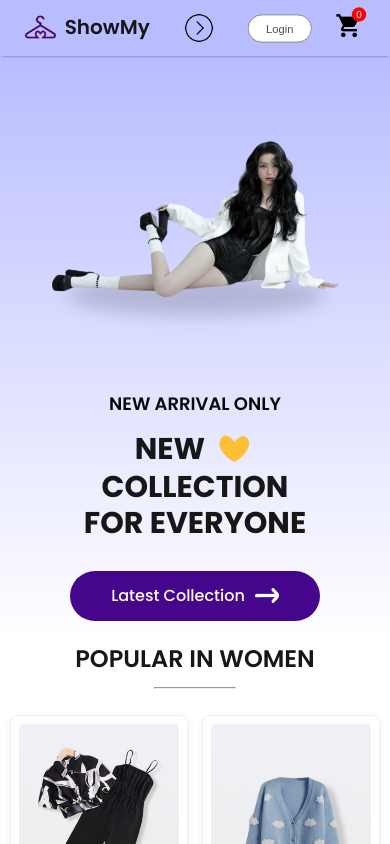
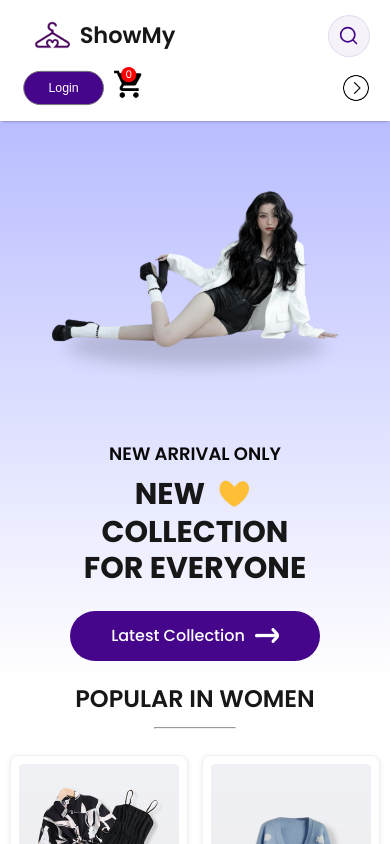
Before and after one commit to AisTattoo/TugasAkhirWebPro2_WebsiteE-Commerce, a React (Create React App) app: page / in a window 390 px wide. Shown: the top 844 px of the page. Built offline with nearby package versions, Linux system fonts and the light colour scheme.

Commit message:
udah search

```diff
--- a/src/App.js
+++ b/src/App.js
@@ -1,4 +1,3 @@
-import logo from "./logo.svg";
 import "./App.css";
 import Navbar from "./Components/Navbar/Navbar";
 import { BrowserRouter, Routes, Route } from "react-router-dom";
--- a/src/Components/Footer/Footer.css
+++ b/src/Components/Footer/Footer.css
@@ -7,7 +7,7 @@
   background: #45068b;
   padding: 60px 20px;
   box-shadow: 0 -2px 10px rgba(0,0,0,0.1);
-  border-radius: 20px;
+  border-radius: 5px;
 }
 
 .footer-logo {
--- a/src/Components/Hero/Hero.css
+++ b/src/Components/Hero/Hero.css
@@ -1,8 +1,8 @@
 .hero {
-  min-height: 80vh;
+  min-height: 60vh; /* Dikurangi dari 80vh ke 60vh */
   background: linear-gradient(180deg, #b9bdff, #ffffff);
   display: flex;
-  padding: 40px 60px;
+  padding: 5px 60px 40px 60px; /* Kurangi padding top dari 20px ke 5px */
   box-sizing: border-box;
   align-items: center;
   max-width: 100vw;
@@ -24,7 +24,6 @@
   color: #090909;
   font-size: clamp(18px, 2.5vw, 26px);
   font-weight: 600;
-  margin: 0;
 }
 
 .hero-left p {
@@ -98,7 +97,7 @@
 /* Large Desktop */
 @media (max-width: 1280px) {
   .hero {
-    padding: 40px 40px;
+    padding: 5px 40px 40px 40px; /* Kurangi padding top ke 5px */
   }
 
   .hero-left {
@@ -113,8 +112,8 @@
 /* Desktop/Tablet Landscape */
 @media (max-width: 1024px) {
   .hero {
-    padding: 30px 30px;
-    min-height: 70vh;
+    padding: 5px 30px 30px 30px; /* Kurangi padding top ke 5px */
+    min-height: 55vh; /* Dikurangi dari 70vh ke 55vh */
   }
 
   .hero-left {
@@ -136,8 +135,8 @@
   .hero {
     flex-direction: column;
     text-align: center;
-    padding: 30px 20px;
-    min-height: 60vh;
+    padding: 5px 20px 30px 20px; /* Kurangi padding top ke 5px */
+    min-height: 50vh; /* Dikurangi dari 60vh ke 50vh */
     gap: 30px;
   }
 
@@ -174,13 +173,13 @@
 /* Mobile Large */
 @media (max-width: 480px) {
   .hero {
-    padding: 20px 15px;
-    min-height: 50vh;
+    padding: 5px 15px 20px 15px; /* Kurangi padding top ke 5px */
+    min-height: 45vh; /* Dikurangi dari 50vh ke 45vh */
     gap: 20px;
   }
 
   .hero-left {
-    gap: 15px;
+    gap: 10px;
   }
 
   .hero-left p {
@@ -244,7 +243,7 @@
   }
 
   .hero {
-    min-height: 40vh;
+    min-height: 35vh; /* Dikurangi dari 40vh ke 35vh */
   }
 
   .hero-left p {
--- a/src/Components/Navbar/Navbar.css
+++ b/src/Components/Navbar/Navbar.css
@@ -1,18 +1,20 @@
 .navbar {
   display: flex;
-  justify-content: space-around;
-  padding: 16px;
+  justify-content: space-between;
+  padding: 16px 30px;
   box-shadow: 0 1px 3px -2px black;
   align-items: center;
   position: relative;
   z-index: 1000;
-  background-color: #b9bdff; /* Background warna yang diminta */
+  gap: 30px;
+  min-height: 70px;
 }
 
 .nav-logo {
   display: flex;
   align-items: center;
   gap: 10px;
+  flex-shrink: 0;
 }
 
 .nav-logo p {
@@ -25,9 +27,11 @@
   display: flex;
   align-items: center;
   list-style: none;
-  gap: 50px;
-  font-size: 20px;
+  gap: 30px;
+  font-size: 18px;
   font-weight: 500;
+  flex: 1;
+  justify-content: center;
 }
 
 .nav-menu li {
@@ -37,63 +41,195 @@
   justify-content: center;
   gap: 3px;
   cursor: pointer;
-  color: #626262;
-  padding: 8px 16px;
   border-radius: 20px;
   transition: all 0.3s ease;
+  position: relative;
 }
 
-/* Tambahkan efek hover */
-.nav-menu li:hover {
-  background-color: rgba(255, 255, 255, 0.3);
-  color: #333;
+/* Link styling - ini yang penting untuk area klik */
+.nav-menu li a {
+  color: #45068b;
+  text-decoration: none;
+  padding: 10px 20px;
+  border-radius: 50px;
+  transition: all 0.3s ease;
+  display: flex;
+  align-items: center;
+  justify-content: center;
+  min-width: 80px;
+  text-align: center;
+  background-color: transparent;
+  font-weight: 500;
 }
 
-/* Item aktif, misalnya saat di halaman tersebut */
-.nav-menu li.active {
-  background-color: black;
+/* Hover effect pada link */
+.nav-menu li a:hover {
+  background-color: rgba(115, 97, 255, 0.234);
+  color: #45068b;
+  transform: translateY(-2px);
+}
+
+/* Active state - saat menu aktif */
+.nav-menu li.active a {
+  background-color: #45068b;
   color: white;
 }
+.nav-menu li.active a:hover{
+  background-color: #8c38ec;
+}
 
-/* Garis kecil di bawah menu */
-.nav-menu hr {
+/* Garis kecil di bawah menu - hapus karena tidak perlu */
+.nav-menu li hr {
+  display: none;
+}
+
+/* Garis untuk active state */
+.nav-menu li.active hr {
+  background: white;
+}
+
+/* ========== SEARCH STYLES - TOGGLE VERSION ========== */
+.nav-search {
+  display: flex;
+  align-items: center;
+  gap: 15px;
+  flex-shrink: 0;
+  position: relative;
+}
+
+/* Search icon button - yang diklik untuk toggle */
+.search-toggle {
+  color: #45068b;
+  cursor: pointer;
+  display: flex;
+  align-items: center;
+  justify-content: center;
+  padding: 10px;
+  border-radius: 50%;
+  transition: all 0.2s ease;
+  flex-shrink: 0;
+  font-size: 18px;
+  background: rgba(69, 6, 139, 0.05);
+  border: 1px solid rgba(69, 6, 139, 0.1);
+}
+
+.search-toggle:hover {
+  background-color: rgba(69, 6, 139, 0.15);
+  transform: scale(1.05);
+  border-color: rgba(69, 6, 139, 0.2);
+}
+
+/* Search box - hidden by default */
+.search-box {
+  display: none;
+  align-items: center;
+  background: white;
+  border: 2px solid #e9ecef;
+  border-radius: 30px;
+  padding: 8px 16px;
+  transition: all 0.3s ease;
+  width: 280px;
+  position: absolute;
+  right: -20px;
+  top: 50%;
+  transform: translateY(-50%);
+  z-index: 1001;
+  box-shadow: 0 4px 12px rgba(0, 0, 0, 0.1);
+  margin-right: 20px;
+}
+
+/* Show search box when active */
+.search-box.active {
+  display: flex;
+  animation: slideIn 0.3s ease-out;
+}
+
+@keyframes slideIn {
+  from {
+    opacity: 0;
+    transform: translateY(-50%) translateX(20px);
+  }
+  to {
+    opacity: 1;
+    transform: translateY(-50%) translateX(0);
+  }
+}
+
+.search-box:focus-within {
+  border-color: #45068b;
+  box-shadow: 0 4px 16px rgba(69, 6, 139, 0.2);
+}
+
+.search-box input {
   border: none;
-  width: 80%;
-  height: 3px;
-  border-radius: 10px;
-  background: #a1a1a1;
+  outline: none;
+  background: transparent;
+  padding: 8px 12px;
+  font-size: 14px;
+  width: 100%;
+  color: #333;
+  font-weight: 400;
 }
+
+.search-box input::placeholder {
+  color: #999;
+  font-weight: 400;
+}
+
+.search-close {
+  color: #666;
+  cursor: pointer;
+  display: flex;
+  align-items: center;
+  justify-content: center;
+  padding: 6px;
+  border-radius: 50%;
+  transition: all 0.2s ease;
+  flex-shrink: 0;
+  margin-left: 8px;
+}
+
+.search-close:hover {
+  background-color: rgba(255, 0, 0, 0.1);
+  color: #e74c3c;
+  transform: scale(1.1);
+}
+/* ========== END SEARCH STYLES ========== */
 
 .nav-login-cart {
   display: flex;
   align-items: center;
-  gap: 45px;
+  gap: 25px;
   position: relative;
   z-index: 10;
+  flex-shrink: 0;
+  padding-right: 10px;
 }
 
 .nav-login-cart button {
-  width: 150px;
-  height: 58px;
+  width: 120px;
+  height: 45px;
   outline: none;
   border: 1px solid #7a7a7a;
   border-radius: 75px;
-  color: #515151;
-  font-size: 20px;
+  color: #ffff;
+  font-size: 16px;
   font-weight: 500;
-  background: white;
+  background: #45068b;
   cursor: pointer;
-  transition: background 0.3s;
+  transition: all 0.3s ease;
 }
 
 .nav-login-cart button:hover {
-  background: #f0f0f0;
+  background: #8c38ec;
+  transform: translateY(-2px);
+  box-shadow: 0 4px 8px rgba(0,0,0,0.1);
 }
 
-/* Hindari klik warna oranye saat tombol ditekan */
 .nav-login-cart button:active {
   background: #dcdcdc;
   color: #000;
+  transform: translateY(0);
 }
 
 .nav-cart-count {
@@ -117,7 +253,8 @@
 /* Responsive Breakpoints */
 @media (max-width: 1280px) {
   .navbar {
-    padding: 12px 50px;
+    padding: 12px 15px;
+    gap: 15px;
   }
   .nav-logo img {
     width: 40px;
@@ -126,19 +263,29 @@
     font-size: 25px;
   }
   .nav-menu {
-    gap: 30px;
+    gap: 20px;
     font-size: 16px;
   }
+  .nav-menu li a {
+    padding: 8px 16px;
+    min-width: 70px;
+  }
+  .search-box {
+    width: 240px;
+    padding: 6px 14px;
+    right: -10px;
+    margin-right: 15px;
+  }
   .nav-login-cart {
-    gap: 30px;
+    gap: 15px;
   }
   .nav-login-cart button {
-    width: 120px;
-    height: 45px;
-    font-size: 16px;
+    width: 100px;
+    height: 40px;
+    font-size: 14px;
   }
   .nav-cart-count {
-    margin-left: -40px;
+    margin-left: -35px;
     font-size: 12px;
   }
 }
@@ -150,6 +297,15 @@
   .nav-menu {
     gap: 25px;
     font-size: 14px;
+  }
+  .nav-menu li a {
+    padding: 6px 12px;
+    min-width: 60px;
+  }
+  .search-box {
+    width: 200px;
+    right: -5px;
+    margin-right: 12px;
   }
   .nav-login-cart img {
     width: 30px;
@@ -167,43 +323,183 @@
 
 @media (max-width: 800px) {
   .navbar {
-    padding: 10px 0px;
+    padding: 16px 25px; /* Padding lebih besar */
+    flex-wrap: wrap;
+    row-gap: 15px;
+    min-height: 80px;
   }
+
+  .nav-logo {
+    flex: 1 1 auto; /* Jangan full width */
+    order: 1;
+  }
+
   .nav-dropdown {
     display: block;
-    width: 30px;
-    rotate: -90deg;
+    width: 28px;
+    transform: rotate(-90deg);
     transition: 0.5s;
+    cursor: pointer;
+    order: 4; /* Pindah ke ujung kanan */
+    margin-left: auto;
   }
+
+  .nav-dropdown.open {
+    transform: rotate(90deg);
+  }
+
+  /* MENU HORIZONTAL - PERBAIKAN! */
   .nav-menu {
     display: none;
-    height: 80px;
-    width: 100%;
+    flex-direction: row; /* HORIZONTAL */
+    align-items: center;
+    height: auto;
+    width: calc(100% + 50px); /* Lebih lebar dari container */
     position: absolute;
-    background-color: #b9bdff; /* Background dropdown sama dengan navbar */
-    justify-content: center;
-    top: 50px;
+    top: 100%;
+    left: -25px; /* Extend ke kiri */
+    right: -25px; /* Extend ke kanan */
+    background: white;
+    box-shadow: 0 4px 12px rgba(0,0,0,0.15);
+    order: 5;
+    padding: 20px 30px; /* Padding yang cukup */
+    gap: 25px; /* Gap yang lebih besar */
+    justify-content: center; /* Center menu items */
+    flex-wrap: nowrap; /* Jangan wrap, tetap horizontal */
+    z-index: 999;
+    border-radius: 0 0 15px 15px; /* Rounded bottom corners */
+    overflow-x: auto; /* Scroll horizontal jika perlu */
+    scrollbar-width: none; /* Hide scrollbar */
+    -ms-overflow-style: none; /* Hide scrollbar IE */
   }
+
+  /* Hide scrollbar webkit */
+  .nav-menu::-webkit-scrollbar {
+    display: none;
+  }
+
   .nav-menu-visible {
     display: flex;
   }
-  .nav-dropdown.open {
-    transform: rotate(90deg);
+
+  /* Menu items di mobile - styling yang lebih baik */
+  .nav-menu li {
+    flex-shrink: 0; /* Jangan shrink */
+  }
+
+  .nav-menu li a {
+    padding: 10px 20px;
+    font-size: 15px;
+    min-width: 80px;
+    white-space: nowrap;
+    border-radius: 25px;
+  }
+
+  .nav-login-cart {
+    display: flex;
+    order: 2;
+    align-items: center;
+    gap: 15px;
+  }
+
+  .nav-search {
+    display: flex;
+    align-items: center;
+    order: 3;
+    gap: 10px;
+  }
+
+  .search-box {
+    width: 180px;
+    padding: 6px 12px;
+    right: 0px;
+    margin-right: 10px;
+  }
+
+  .nav-login-cart button {
+    width: 90px;
+    height: 38px;
+    font-size: 14px;
   }
 }
 
 @media (max-width: 500px) {
   .navbar {
-    padding: 8px 0px; /* Diperbaiki dari "width: 8px 0px" */
+    padding: 15px 20px; /* Padding lebih besar untuk mobile kecil */
+    flex-wrap: wrap;
+    row-gap: 12px;
+    min-height: 75px;
   }
+
   .nav-logo {
-    transform: scale(0.8);
+    flex: 1 1 auto;
+    transform: scale(0.9);
+    order: 1;
   }
+
+  .nav-dropdown {
+    order: 4;
+    margin-left: auto;
+  }
+
+  /* MENU HORIZONTAL di mobile kecil - PERBAIKAN */
   .nav-menu {
-    height: 70px;
-    top: 50px;
+    top: 100%;
+    left: -20px;
+    right: -20px;
+    width: calc(100% + 40px);
+    gap: 20px;
+    padding: 18px 25px;
+    font-size: 14px;
+    justify-content: flex-start; /* Start dari kiri tapi dengan padding cukup */
+    overflow-x: auto;
+    border-radius: 0 0 12px 12px;
   }
+
+  .nav-menu li a {
+    padding: 8px 16px;
+    font-size: 13px;
+    min-width: 70px;
+  }
+
+  /* SEARCH dan LOGIN - positioning yang lebih baik */
+  .nav-search {
+    order: 2;
+    display: flex;
+    width: auto;
+    margin-top: 0;
+    gap: 8px;
+  }
+
+  .search-box {
+    width: 160px;
+    padding: 5px 10px;
+    right: 5px;
+    margin-right: 8px;
+  }
+
+  .search-box input {
+    font-size: 12px;
+  }
+
   .nav-login-cart {
-    transform: scale(0.8);
+    order: 3;
+    display: flex;
+    gap: 10px;
+    transform: scale(0.95);
+  }
+
+  .nav-login-cart button {
+    width: 85px;
+    height: 36px;
+    font-size: 13px;
+  }
+
+  .nav-cart-count {
+    width: 16px;
+    height: 16px;
+    font-size: 11px;
+    margin-left: -32px;
+    margin-top: -28px;
   }
 }
--- a/src/Components/Navbar/Navbar.jsx
+++ b/src/Components/Navbar/Navbar.jsx
@@ -9,46 +9,104 @@ import nav_dropdown from '../Assets/nav_dropdown.png'
 const Navbar = () => {
 
   const [menu, setMenu] = useState("shop");
-  const {getTotalCartItems}= useContext(ShopContext);
+  const [searchQuery, setSearchQuery] = useState("");
+  const [showSearch, setShowSearch] = useState(false); // State untuk toggle search
+  const {getTotalCartItems} = useContext(ShopContext);
   const menuRef = useRef();
 
-  const dropdown_toggle = (e) =>{
+  const dropdown_toggle = (e) => {
       menuRef.current.classList.toggle('nav-menu-visible');
       e.target.classList.toggle('open');
   }
 
+  // Toggle search visibility
+  const toggleSearch = () => {
+    setShowSearch(!showSearch);
+    if (showSearch) {
+      setSearchQuery(""); // Clear search when closing
+    }
+  };
+
+  const handleSearch = () => {
+    if (searchQuery.trim()) {
+      console.log("Searching for:", searchQuery);
+      // Implementasi pencarian di sini
+      // navigate(`/search?q=${encodeURIComponent(searchQuery)}`);
+    }
+  };
+
+  const handleKeyDown = (e) => {
+    if (e.key === 'Enter') {
+      handleSearch();
+    }
+  };
+
   return (
     <div className="navbar">
       <div className="nav-logo">
-        <img src={logo} alt="" />
+        <img src={logo} alt="Logo" />
         <p>ShowMy</p>
       </div>
-      <img className="nav-dropdown" onClick={dropdown_toggle} src={nav_dropdown} alt="" />
+      <img className="nav-dropdown" onClick={dropdown_toggle} src={nav_dropdown} alt="Menu" />
       <ul ref={menuRef} className="nav-menu">
-        <li onClick={() => setMenu("shop")}>
+        <li className={menu === "shop" ? "active" : ""} onClick={() => setMenu("shop")}>
           <Link to="/">Shop</Link>
-          {menu === "shop" ? <hr /> : <></>}
         </li>
-        <li onClick={() => setMenu("mens")}>
+        <li className={menu === "mens" ? "active" : ""} onClick={() => setMenu("mens")}>
           <Link to="/mens">Men</Link>
-          {menu === "mens" ? <hr /> : <></>}
         </li>
-        <li onClick={() => setMenu("womens")}>
+        <li className={menu === "womens" ? "active" : ""} onClick={() => setMenu("womens")}>
           <Link to="/womens">Women</Link>
-          {menu === "womens" ? <hr /> : <></>}
         </li>
-        <li onClick={() => setMenu("kids")}>
+        <li className={menu === "kids" ? "active" : ""} onClick={() => setMenu("kids")}>
           <Link to="/kids">Kids</Link>
-          {menu === "kids" ? <hr /> : <></>}
         </li>
       </ul>
 
+      {/* Search Section - Updated dengan toggle functionality */}
+      <div className="nav-search">
+        {/* Search Toggle Button */}
+        <div className="search-toggle" onClick={toggleSearch}>
+          <svg width="20" height="20" viewBox="0 0 24 24" fill="none">
+            <path
+              d="M21 21L16.514 16.506L21 21ZM19 10.5C19 15.194 15.194 19 10.5 19C5.806 19 2 15.194 2 10.5C2 5.806 5.806 2 10.5 2C15.194 2 19 5.806 19 10.5Z"
+              stroke="currentColor"
+              strokeWidth="2"
+              strokeLinecap="round"
+              strokeLinejoin="round"
+            />
+          </svg>
+        </div>
+
+        {/* Search Box - Hidden by default, shown when showSearch is true */}
+        <div className={`search-box ${showSearch ? 'active' : ''}`}>
+          <input
+            type="text"
+            placeholder="Search products..."
+            value={searchQuery}
+            onChange={(e) => setSearchQuery(e.target.value)}
+            onKeyDown={handleKeyDown}
+          />
+          <div className="search-close" onClick={toggleSearch}>
+            <svg width="16" height="16" viewBox="0 0 24 24" fill="none">
+              <path
+                d="M18 6L6 18M6 6l12 12"
+                stroke="currentColor"
+                strokeWidth="2"
+                strokeLinecap="round"
+                strokeLinejoin="round"
+              />
+            </svg>
+          </div>
+        </div>
+      </div>
+
       <div className="nav-login-cart">
         <Link to="/login">
-          <button>Login</button>{" "}
+          <button>Login</button>
         </Link>
         <Link to="/cart">
-          <img src={cart_icon} alt="" />
+          <img src={cart_icon} alt="Cart" />
         </Link>
         <div className="nav-cart-count">{getTotalCartItems()}</div>
       </div>
--- a/src/Components/Offers/Offers.css
+++ b/src/Components/Offers/Offers.css
@@ -20,6 +20,7 @@
   flex-direction: column;
   justify-content: center;
   align-items: flex-start;
+  padding: 90px;
 }
 
 .offers-left h1 {
--- a/src/Components/ProductDisplay/ProductDisplay.css
+++ b/src/Components/ProductDisplay/ProductDisplay.css
@@ -122,7 +122,7 @@
 }
 
 .productdisplay-right button:hover {
-    background: #e63c3c;
+    background: #8c38ec;
 }
 
 .productdisplay-right-category {
```
Also changed, not shown: src/Components/RelatedProducts/RelatedProducts.css (+43 -5 lines).
